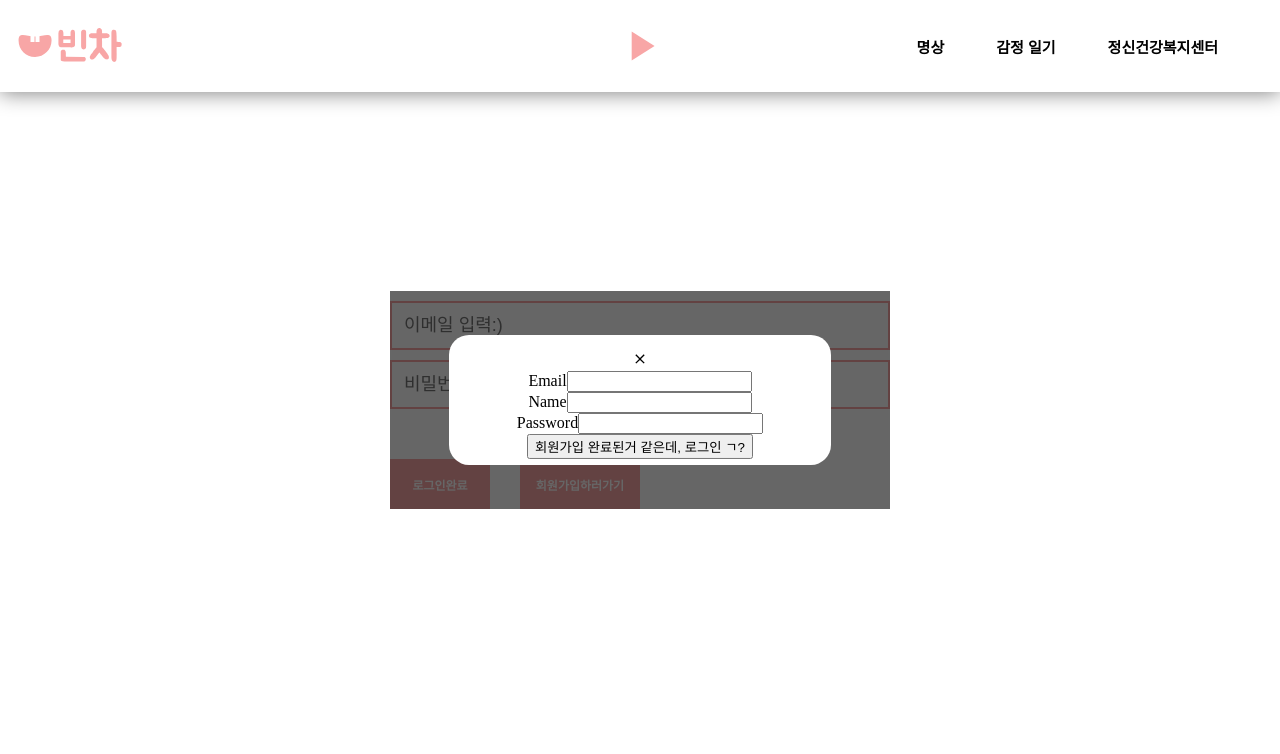
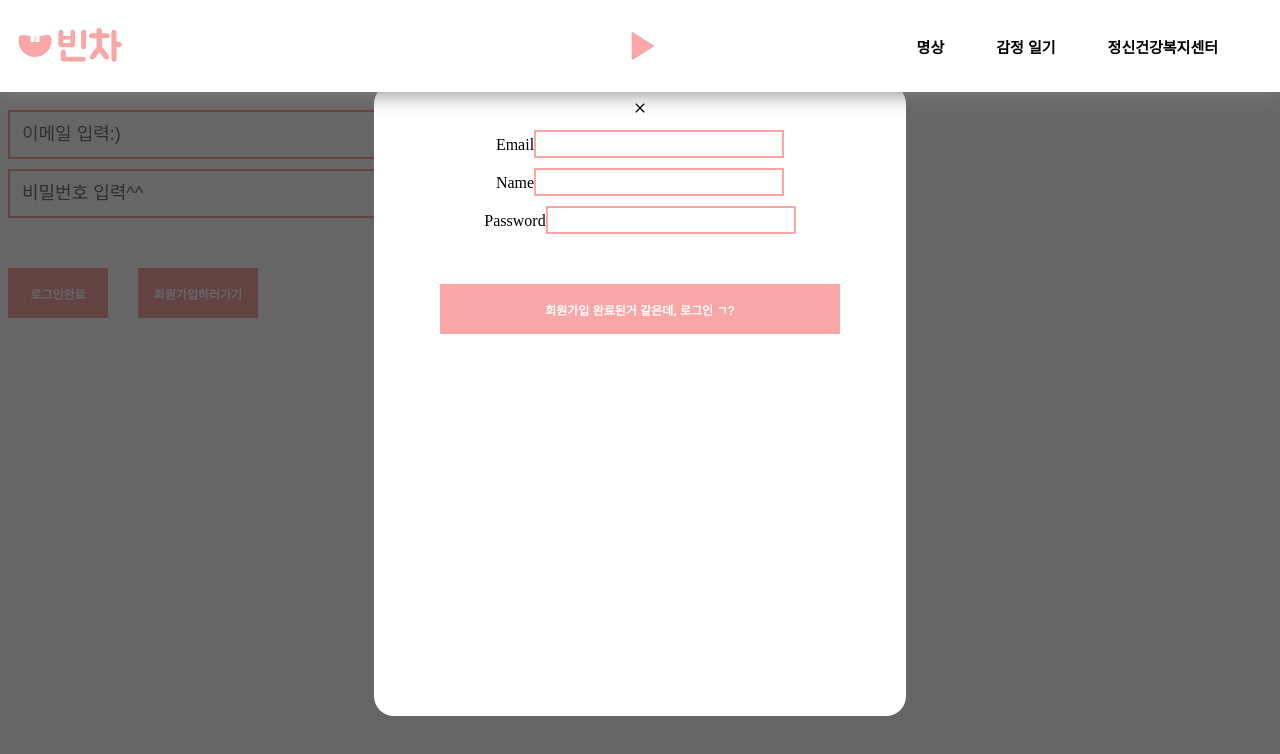
Before and after one commit to Empty-Car/Moonlight, a React (Create React App) app: page / in a window 1280 px wide. Both pictures are taken after a click on the button "회원가입하러가기". Shown: the top 754 px of the page. Built offline with nearby package versions, Linux system fonts and the light colour scheme.

Commit message:
Add: save button style

```diff
--- a/src/App.js
+++ b/src/App.js
@@ -5,7 +5,7 @@ import { RecoilRoot } from "recoil";
 const App = () => {
   return (
     <RecoilRoot>
-      <RootRouter />;
+      <RootRouter />
     </RecoilRoot>
   );
 };
--- a/src/axios/index.js
+++ b/src/axios/index.js
@@ -1,11 +1,11 @@
 import axios from "axios";
 
 export const Instance = axios.create({
-  baseURL: "http://54.180.165.105:8081",
+  baseURL: "http://54.180.219.114:8080",
 });
 
 export const NonTokenInstance = axios.create({
-  baseURL: "http://54.180.165.105:8081",
+  baseURL: "http://54.180.219.114:8080",
 });
 
 Instance.interceptors.request.use((config) => {
--- a/src/component/DiaryModal.js
+++ b/src/component/DiaryModal.js
@@ -91,9 +91,13 @@ const SaveButton = styled.button`
   cursor: pointer;
   outline: none;
   border: none;
+  background-color: #ff7473;
+  color: white;
+  width: 100px;
+  height: 30px;
 
-  display: flex;
-  justify-content: flex-end;
+  margin-left: 700px;
+  margin-top: 300px;
 `;
 
 export const dateToString = (date) => {
--- a/src/component/Main.js
+++ b/src/component/Main.js
@@ -1,4 +1,5 @@
 import styled from "styled-components";
+import { WISESAYING } from "../constant";
 
 const MainBox = styled.div`
   margin-top: 100px;
@@ -9,18 +10,20 @@ const MainBox = styled.div`
 
 const Slogan = styled.div`
   position: absolute;
+  width: 90%;
   left: 50%;
   top: 30%;
   transform: translate(-50%, -50%);
-  font-size: 70px;
+  font-size: 20px;
   font-weight: bold;
+  text-align: center;
 `;
 
 const Main = () => {
   return (
     <MainBox>
       <Slogan>
-        <div>Lean On Us</div>
+        {WISESAYING[Math.floor(Math.random()*3+1)]}
       </Slogan>
     </MainBox>
   );
--- a/src/component/Signin.js
+++ b/src/component/Signin.js
@@ -5,10 +5,7 @@ import SignupModal from "./SignupModal";
 import { useNavigate } from "react-router-dom";
 
 const SignupDiv = styled.div`
-  position: absolute;
-  left: 50%;
-  top: 50%;
-  transform: translate(-50%, -50%);
+  margin-top: 100px;
 `;
 const InputStyle = styled.input`
   padding: 12px;
--- a/src/component/Signup.js
+++ b/src/component/Signup.js
@@ -3,10 +3,29 @@ import styled from "styled-components";
 import { NonTokenInstance } from "../axios";
 
 const SignupDiv = styled.div``;
-const EmailInput = styled.input``;
-const NicknameInput = styled.input``;
-const PasswordInput = styled.input``;
-const ActiveButton = styled.button``;
+
+const InputStyle = styled.input`
+  padding: 12px;
+  border: 2px solid #f8a6a6;
+  width: 50%;
+  height: 20px;
+  font-size: 18px;
+  box-sizing: border-box;
+
+  margin-top: 10px;
+`;
+
+const ActiveButton = styled.button`
+  width: 80%;
+  height: 50px;
+  margin-top: 50px;
+  border: none;
+  background-color: #f8a6a6;
+  color: white;
+  font-size: 12px;
+  font-weight: bold;
+  cursor: pointer;
+`;
 
 const Signup = ({ closeModal }) => {
   const [inputs, setInputs] = useState({
@@ -38,28 +57,28 @@ const Signup = ({ closeModal }) => {
     <SignupDiv>
       <div>
         Email
-        <EmailInput
+        <InputStyle
           value={email}
           name="email"
           onChange={onSetHandler}
-        ></EmailInput>
+        ></InputStyle>
       </div>
       <div>
         Name
-        <NicknameInput
+        <InputStyle
           value={name}
           name="name"
           onChange={onSetHandler}
-        ></NicknameInput>
+        ></InputStyle>
       </div>
       <div>
         Password
-        <PasswordInput
+        <InputStyle
           value={password}
           type="password"
           name="password"
           onChange={onSetHandler}
-        ></PasswordInput>
+        ></InputStyle>
       </div>
       <div>
         <ActiveButton onClick={activeButtonClick}>
--- a/src/component/SignupModal.js
+++ b/src/component/SignupModal.js
@@ -19,8 +19,8 @@ const ModalContainer = styled.div`
   top: 50%;
   transform: translate(-50%, -50%);
   max-height: 80%;
-  width: 350px;
-  height: 45%;
+  width: 500px;
+  height: 600px;
   padding: 16px;
   background-color: white;
   border-radius: 20px;
--- a/src/constant/index.js
+++ b/src/constant/index.js
@@ -35,3 +35,10 @@ export const Daejeon = [
     phonecall: "486-0005",
   },
 ];
+
+export const WISESAYING = [
+  "최고로 멋진 일은 자는 것이다. 최소한 꿈을 꿀 수 있기에",
+  "일찍 책장을 덮지 말라. 삶의 다음 페이지에서 또 다른 멋진 나를 발견할 테니",
+  "해가 뜨지 않는 날은 결코 없다",
+  "넘어질 때마다 무언가를 주워라",
+];
--- a/src/container/Main/index.js
+++ b/src/container/Main/index.js
@@ -1,7 +1,7 @@
 import Main from "../../component/Main";
 
 const MainContainer = () => {
-  return <Main />;
+  return <Main />
 };
 
 export default MainContainer;
```
Also changed, not shown: 1 other file (tests, documents, lock files or other folders).
